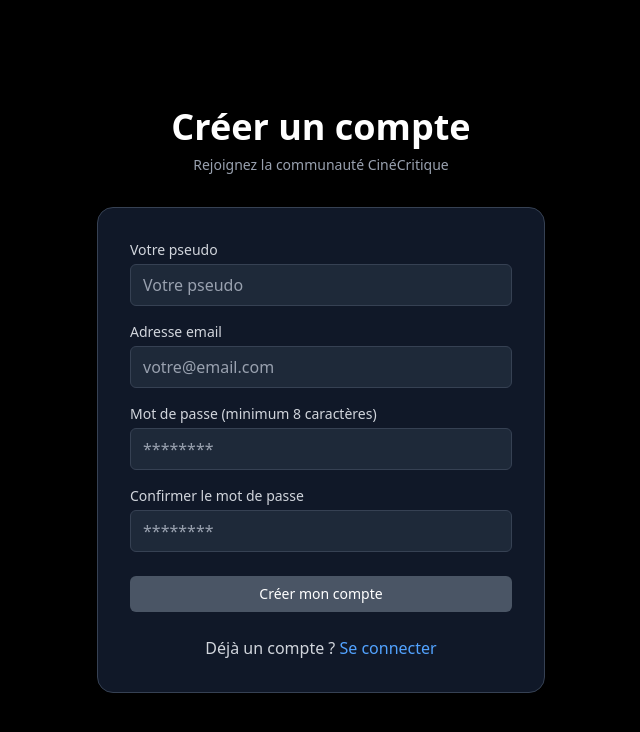
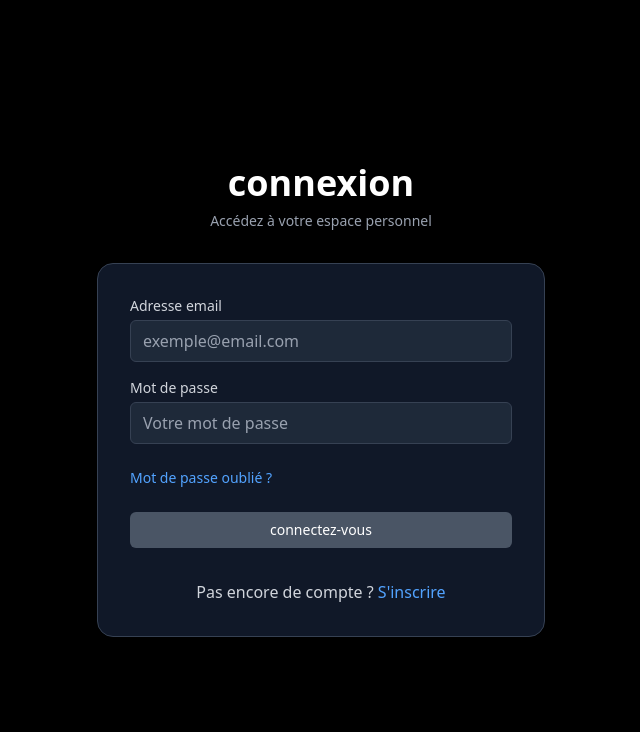
Before and after one commit to sokhna-lala/CineCritique-Frontend, a React (Vite) app: page /login in a window 1280 px wide. Shown: the top 732 px of the page, without its empty margins (319-959 px from the left). Built offline with nearby package versions, Linux system fonts and the light colour scheme.

Commit message:
Mise à jour des pages Login et Register, style unifié

```diff
--- a/src/App.tsx
+++ b/src/App.tsx
@@ -1,185 +1,14 @@
-import React, { useState } from 'react';
-import { Link, useNavigate } from 'react-router-dom';
+import { Routes, Route } from "react-router-dom";
+import Login from "./pages/login";
+import Register from "./pages/register";
 
-const Register: React.FC = () => {
-  const navigate = useNavigate();
+function App() {
+  return (
+    <Routes>
+      <Route path="/login" element={<Login />} />
+      <Route path="/register" element={<Register />} />
+    </Routes>
+  );
+}
 
-  const [formData, setFormData] = useState({
-    username: '',
-    email: '',
-    password: '',
-    confirmPassword: ''
-  });
-
-  const [loading, setLoading] = useState(false);
-  const [error, setError] = useState<string | null>(null);
-
-  const handleChange = (e: React.ChangeEvent<HTMLInputElement>) => {
-    const { name, value } = e.target;
-    setFormData(prev => ({ ...prev, [name]: value }));
-  };
-
-  const handleSubmit = async (e: React.FormEvent) => {
-    e.preventDefault();
-    setError(null);
-
-    if (formData.password !== formData.confirmPassword) {
-      setError("Les mots de passe ne correspondent pas.");
-      return;
-    }
-
-    if (formData.password.length < 8) {
-      setError("Le mot de passe doit contenir au moins 8 caractères.");
-      return;
-    }
-
-    setLoading(true);
-
-    try {
-      const response = await fetch('/api/register', {
-        method: 'POST',
-        headers: { 'Content-Type': 'application/json' },
-        body: JSON.stringify(formData)
-      });
-
-      const data = await response.json();
-
-      if (response.ok) {
-        navigate('/login');
-      } else {
-        setError(data.message || "Impossible de créer un compte.");
-      }
-    } catch (err) {
-      setError("Une erreur est survenue. Réessayez.");
-    } finally {
-      setLoading(false);
-    }
-  };
-
-  const isValid =
-    formData.username &&
-    formData.email &&
-    formData.password &&
-    formData.confirmPassword;
-
-  return (
-    <div className="min-h-screen flex items-center justify-center bg-black py-12 px-4">
-      <div className="max-w-md w-full space-y-8">
-
-        <div className="text-center">
-          <h2 className="text-4xl font-extrabold text-white">
-            Créer un compte
-          </h2>
-          <p className="mt-2 text-sm text-gray-400">
-            Rejoignez la communauté CinéCritique
-          </p>
-        </div>
-
-        <form
-          className="mt-8 space-y-6 bg-gray-900 p-8 rounded-2xl shadow-xl border border-gray-700"
-          onSubmit={handleSubmit}
-        >
-          <div className="space-y-4">
-
-            {error && (
-              <div className="text-red-400 text-sm font-medium text-center">
-                {error}
-              </div>
-            )}
-
-            <div>
-              <label className="block text-sm font-medium text-gray-300">
-                Votre pseudo
-              </label>
-              <input
-                name="username"
-                type="text"
-                required
-                value={formData.username}
-                onChange={handleChange}
-                className="mt-1 w-full px-3 py-2 bg-gray-800 text-white
-                  border border-gray-700 rounded-md placeholder-gray-400
-                  focus:outline-none focus:ring-2 focus:ring-blue-500"
-                placeholder="Votre pseudo"
-              />
-            </div>
-
-            <div>
-              <label className="block text-sm font-medium text-gray-300">
-                Adresse email
-              </label>
-              <input
-                name="email"
-                type="email"
-                required
-                value={formData.email}
-                onChange={handleChange}
-                className="mt-1 w-full px-3 py-2 bg-gray-800 text-white
-                border border-gray-700 rounded-md placeholder-gray-400
-                focus:outline-none focus:ring-2 focus:ring-blue-500"
-                placeholder="votre@email.com"
-              />
-            </div>
-
-            <div>
-              <label className="block text-sm font-medium text-gray-300">
-                Mot de passe (minimum 8 caractères)
-              </label>
-              <input
-                name="password"
-                type="password"
-                required
-                value={formData.password}
-                onChange={handleChange}
-                className="mt-1 w-full px-3 py-2 bg-gray-800 text-white
-                border border-gray-700 rounded-md placeholder-gray-400
-                focus:outline-none focus:ring-2 focus:ring-blue-500"
-                placeholder="********"
-              />
-            </div>
-
-            <div>
-              <label className="block text-sm font-medium text-gray-300">
-                Confirmer le mot de passe
-              </label>
-              <input
-                name="confirmPassword"
-                type="password"
-                required
-                value={formData.confirmPassword}
-                onChange={handleChange}
-                className="mt-1 w-full px-3 py-2 bg-gray-800 text-white
-                border border-gray-700 rounded-md placeholder-gray-400
-                focus:outline-none focus:ring-2 focus:ring-blue-500"
-                placeholder="********"
-              />
-            </div>
-
-          </div>
-
-          <button
-            type="submit"
-            disabled={!isValid || loading}
-            className={`w-full py-2 px-4 rounded-md text-white text-sm font-medium
-            ${isValid && !loading ? 'bg-blue-600 hover:bg-blue-700' : 'bg-gray-600 cursor-not-allowed'}
-            `}
-          >
-            {loading ? 'Création...' : 'Créer mon compte'}
-          </button>
-
-          <div className="text-center">
-            <span className="text-gray-300">
-              Déjà un compte ?{' '}
-              <Link to="/login" className="text-blue-400 hover:text-blue-300 font-medium">
-                Se connecter
-              </Link>
-            </span>
-          </div>
-
-        </form>
-      </div>
-    </div>
-  );
-};
-
-export default Register;
+export default App;
--- a/src/pages/login.tsx
+++ b/src/pages/login.tsx
@@ -55,7 +55,7 @@
 
         <div className="text-center">
           <h2 className="text-4xl font-extrabold text-white">
-            Connexion
+            connexion
           </h2>
           <p className="mt-2 text-sm text-gray-400">
             Accédez à votre espace personnel
--- a/src/pages/register.tsx
+++ b/src/pages/register.tsx
@@ -1,81 +1,163 @@
-import { useState } from "react";
-import { Link } from "react-router-dom";
+import React, { useState } from 'react';
+import { Link, useNavigate } from 'react-router-dom';
 
-export default function Register() {
-  const [email, setEmail] = useState("");
-  const [password, setPassword] = useState("");
-  const [confirmPassword, setConfirmPassword] = useState("");
+const Register: React.FC = () => {
+  const navigate = useNavigate();
+
+  const [formData, setFormData] = useState({
+    username: '',
+    email: '',
+    password: '',
+    confirmPassword: ''
+  });
+
+  const [loading, setLoading] = useState(false);
+  const [error, setError] = useState<string | null>(null);
+
+  const handleChange = (e: React.ChangeEvent<HTMLInputElement>) => {
+    const { name, value } = e.target;
+    setFormData(prev => ({ ...prev, [name]: value }));
+  };
 
   const handleSubmit = (e: React.FormEvent) => {
     e.preventDefault();
+    setError(null);
 
-    if (password !== confirmPassword) {
-      alert("Les mots de passe ne correspondent pas !");
+    if (formData.password !== formData.confirmPassword) {
+      setError("Les mots de passe ne correspondent pas.");
       return;
     }
 
-    console.log("Inscription :", { email, password });
+    if (formData.password.length < 8) {
+      setError("Le mot de passe doit contenir au moins 8 caractères.");
+      return;
+    }
+
+    setLoading(true);
+
+    // Ici tu peux mettre ton fetch vers le backend
+    console.log("Inscription :", formData);
+
+    // Pour test, redirection vers login
+    setTimeout(() => {
+      setLoading(false);
+      navigate('/login');
+    }, 1000);
   };
 
+  const isValid =
+    formData.username &&
+    formData.email &&
+    formData.password &&
+    formData.confirmPassword;
+
   return (
-    <div className="min-h-screen flex items-center justify-center bg-gray-100 px-4">
-      <div className="w-full max-w-md bg-white p-8 rounded-xl shadow-lg">
-        <h2 className="text-2xl font-bold text-center mb-6">Créer un compte</h2>
+    <div className="min-h-screen flex items-center justify-center bg-black py-12 px-4 sm:px-6 lg:px-8">
+      <div className="max-w-md w-full space-y-8">
 
-        <form onSubmit={handleSubmit} className="space-y-4">
+        <div className="text-center">
+          <h2 className="text-4xl font-extrabold text-white">
+            Créer un compte
+          </h2>
+          <p className="mt-2 text-sm text-gray-400">
+            Rejoignez la communauté CinéCritique
+          </p>
+        </div>
 
+        <form
+          className="mt-8 space-y-6 bg-gray-900 p-8 rounded-2xl shadow-xl border border-gray-700"
+          onSubmit={handleSubmit}
+        >
+          {error && (
+            <div className="text-red-400 text-sm text-center font-medium mb-4">
+              {error}
+            </div>
+          )}
+
+          <div className="space-y-4">
             <div>
-            <label className="block mb-1 font-medium">Email</label>
+              <label className="block text-sm font-medium text-gray-300">
+                Votre pseudo
+              </label>
               <input
-              type="email"
-              className="w-full p-3 border rounded-lg"
-              placeholder="exemple@email.com"
-              value={email}
-              onChange={(e) => setEmail(e.target.value)}
+                name="username"
+                type="text"
                 required
+                value={formData.username}
+                onChange={handleChange}
+                className="mt-1 w-full px-3 py-2 bg-gray-800 text-white placeholder-gray-400 border border-gray-700 rounded-md focus:outline-none focus:ring-2 focus:ring-blue-500"
+                placeholder="Votre pseudo"
               />
             </div>
 
             <div>
-            <label className="block mb-1 font-medium">Mot de passe</label>
+              <label className="block text-sm font-medium text-gray-300">
+                Adresse email
+              </label>
               <input
-              type="password"
-              className="w-full p-3 border rounded-lg"
-              placeholder="********"
-              value={password}
-              onChange={(e) => setPassword(e.target.value)}
+                name="email"
+                type="email"
                 required
+                value={formData.email}
+                onChange={handleChange}
+                className="mt-1 w-full px-3 py-2 bg-gray-800 text-white placeholder-gray-400 border border-gray-700 rounded-md focus:outline-none focus:ring-2 focus:ring-blue-500"
+                placeholder="votre@email.com"
               />
             </div>
 
             <div>
-            <label className="block mb-1 font-medium">Confirmer le mot de passe</label>
+              <label className="block text-sm font-medium text-gray-300">
+                Mot de passe (minimum 8 caractères)
+              </label>
               <input
+                name="password"
                 type="password"
-              className="w-full p-3 border rounded-lg"
+                required
+                value={formData.password}
+                onChange={handleChange}
+                className="mt-1 w-full px-3 py-2 bg-gray-800 text-white placeholder-gray-400 border border-gray-700 rounded-md focus:outline-none focus:ring-2 focus:ring-blue-500"
                 placeholder="********"
-              value={confirmPassword}
-              onChange={(e) => setConfirmPassword(e.target.value)}
+              />
+            </div>
+
+            <div>
+              <label className="block text-sm font-medium text-gray-300">
+                Confirmer le mot de passe
+              </label>
+              <input
+                name="confirmPassword"
+                type="password"
                 required
+                value={formData.confirmPassword}
+                onChange={handleChange}
+                className="mt-1 w-full px-3 py-2 bg-gray-800 text-white placeholder-gray-400 border border-gray-700 rounded-md focus:outline-none focus:ring-2 focus:ring-blue-500"
+                placeholder="********"
               />
+            </div>
           </div>
 
           <button
             type="submit"
-            className="w-full bg-blue-600 hover:bg-blue-700 text-white p-3 rounded-lg"
+            disabled={!isValid || loading}
+            className={`w-full py-2 px-4 rounded-md text-white text-sm font-medium transition
+            ${isValid && !loading ? 'bg-blue-600 hover:bg-blue-700 shadow-lg' : 'bg-gray-600 cursor-not-allowed'}`}
           >
-            S’inscrire
+            {loading ? 'Création...' : 'Créer mon compte'}
           </button>
 
-        </form>
-
-        <p className="text-center mt-4 text-sm">
-          Vous avez déjà un compte ?{" "}
-          <Link to="/login" className="text-blue-600 hover:underline">
+          <div className="text-center mt-2">
+            <span className="text-gray-300">
+              Déjà un compte ?{' '}
+              <Link to="/login" className="text-blue-400 hover:text-blue-300 font-medium">
                 Se connecter
               </Link>
-        </p>
+            </span>
+          </div>
+
+        </form>
       </div>
     </div>
   );
-}
+};
+
+export default Register;
```
Lines whose indentation alone changed are shown as unchanged.
